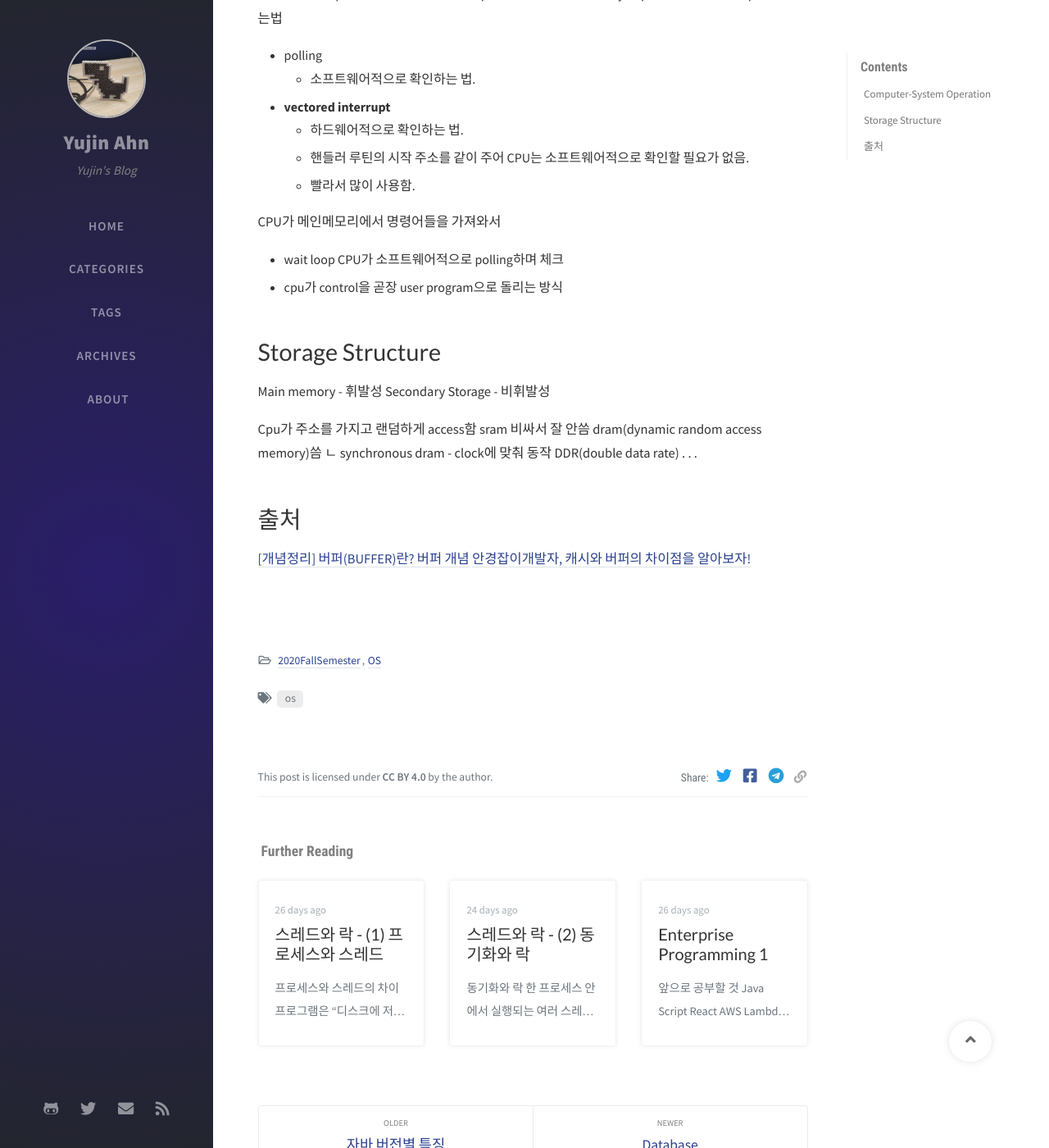
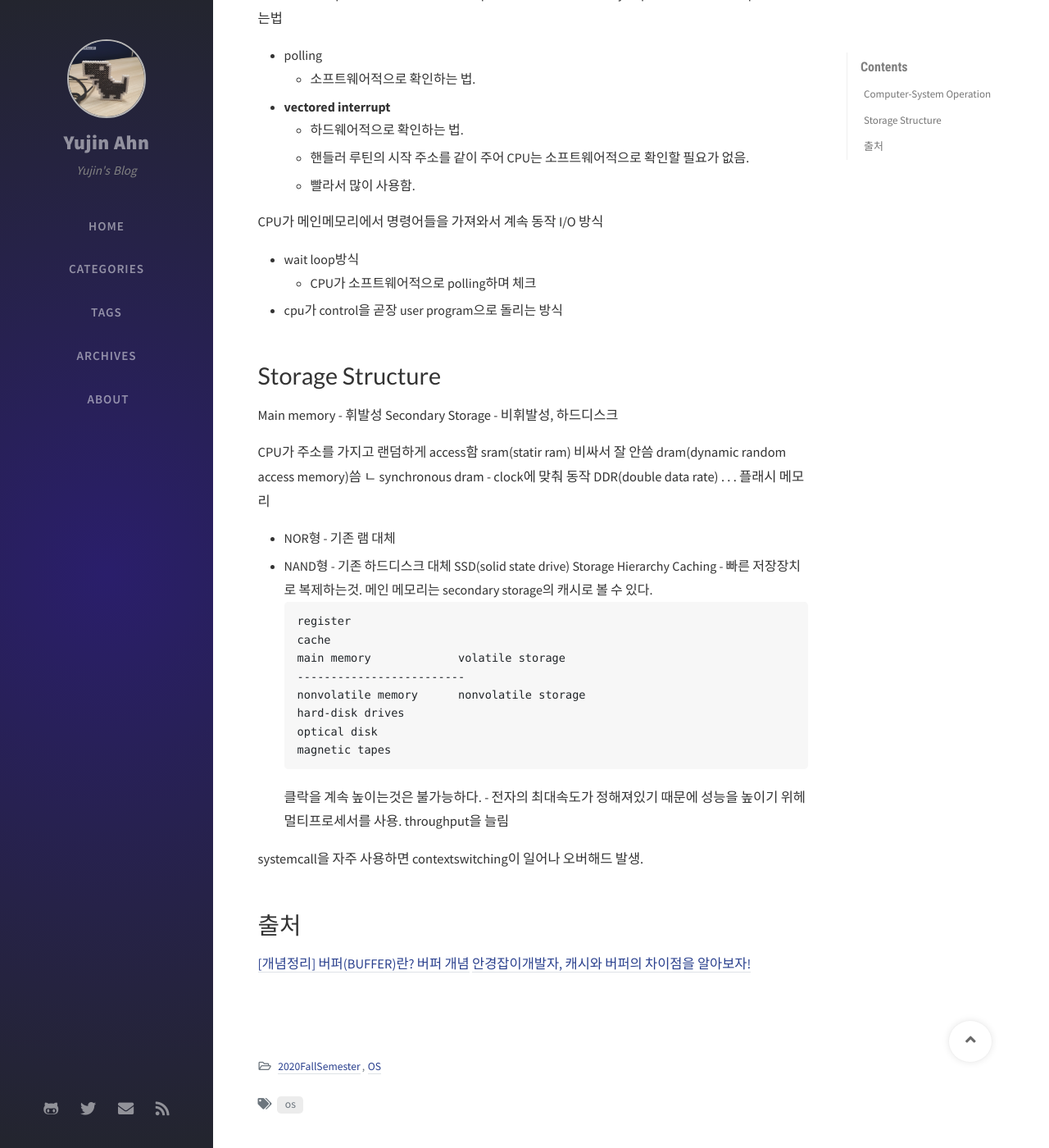
Before and after one commit to ahnyujin/ahnyujin.github.io, a Jekyll site: the page built from _posts/2020-09-16-os-demo.md, in a window 1280 px wide and 1400 px high, scrolled down 934 px. Shown: the whole window at 82% size. Built offline with Jekyll 4.4.1, drawn with Linux system fonts in a browser that asks for light colours; nearby versions of some CDN libraries; comment, search, counter and statistics services are not loaded.

Commit message:
post oop

````diff
--- a/_posts/2020-09-16-os-demo.md
+++ b/_posts/2020-09-16-os-demo.md
@@ -42,23 +42,44 @@ interrupt 확인하는법
   - 핸들러 루틴의 시작 주소를 같이 주어 CPU는 소프트웨어적으로 확인할 필요가 없음.
   - 빨라서 많이 사용함.
 
- CPU가 메인메모리에서 명령어들을 가져와서
-- wait loop CPU가 소프트웨어적으로 polling하며 체크
+CPU가 메인메모리에서 명령어들을 가져와서 계속 동작
+I/O 방식
+- wait loop방식
+  - CPU가 소프트웨어적으로 polling하며 체크
 - cpu가 control을 곧장 user program으로 돌리는 방식
 
 # Storage Structure
 Main memory - 휘발성
-Secondary Storage - 비휘발성
+Secondary Storage - 비휘발성, 하드디스크
 
-Cpu가 주소를 가지고 랜덤하게 access함
-sram 비싸서 잘 안씀
+CPU가 주소를 가지고 랜덤하게 access함
+sram(statir ram) 비싸서 잘 안씀
 dram(dynamic random access memory)씀
  ㄴ synchronous dram - clock에 맞춰 동작
- DDR(double data rate)
+DDR(double data rate)
  .
  .
  .
+플래시 메모리
+- NOR형 - 기존 램 대체
+- NAND형 - 기존 하드디스크 대체
+SSD(solid state drive)
+Storage Hierarchy
+Caching - 빠른 저장장치로 복제하는것. 메인 메모리는 secondary storage의 캐시로 볼 수 있다.
+```
+register
+cache
+main memory             volatile storage
+-------------------------
+nonvolatile memory      nonvolatile storage
+hard-disk drives
+optical disk
+magnetic tapes
+```
+클락을 계속 높이는것은 불가능하다. - 전자의 최대속도가 정해져있기 때문에
+성능을 높이기 위헤 멀티프로세서를 사용. throughput을 늘림
 
+systemcall을 자주 사용하면 contextswitching이 일어나 오버해드 발생.
 # 출처
 [[개념정리] 버퍼(BUFFER)란? 버퍼 개념](https://dololak.tistory.com/84)
 [안경잡이개발자, 캐시와 버퍼의 차이점을 알아보자!](https://m.blog.naver.com/PostView.nhn?blogId=ndb796&logNo=221034787078&proxyReferer=https:%2F%2Fwww.google.com%2F)
````
Also changed, not shown: _posts/2020-09-21-oop.md (added, +127 -0 lines).
